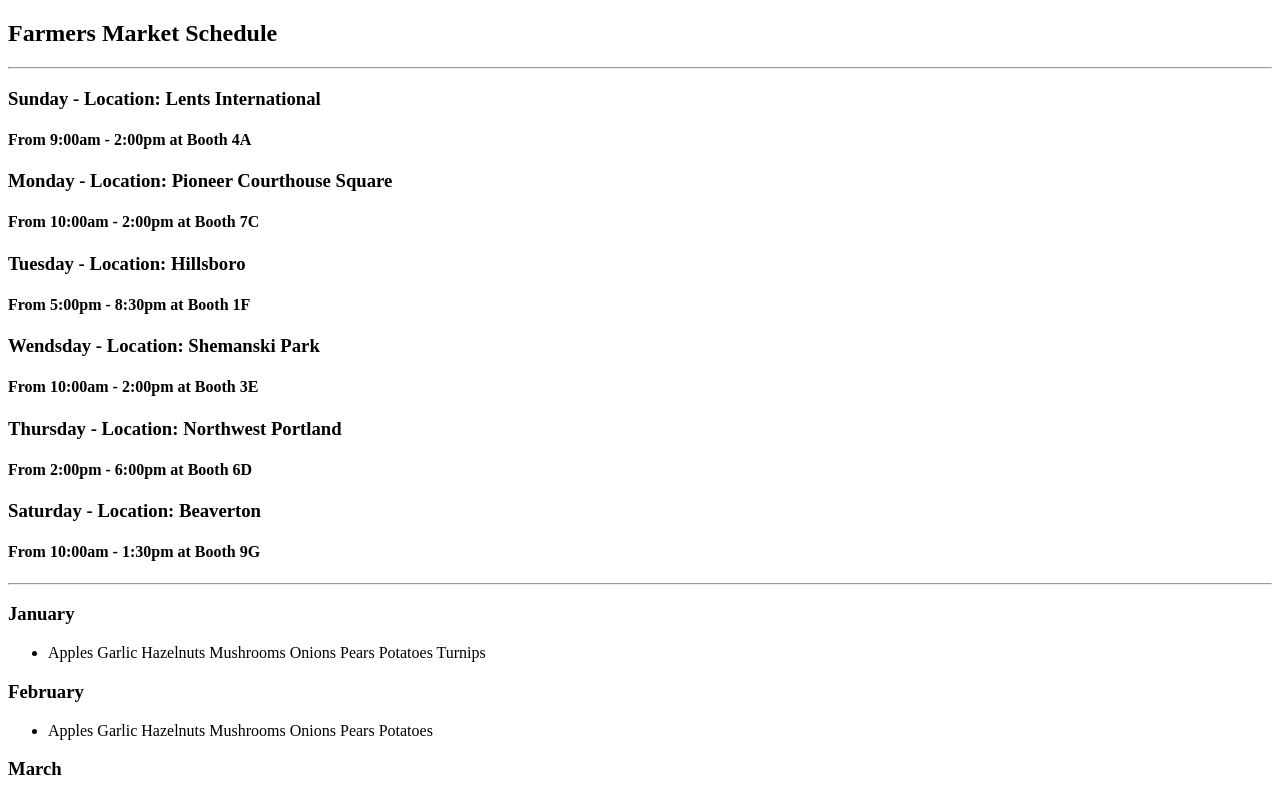
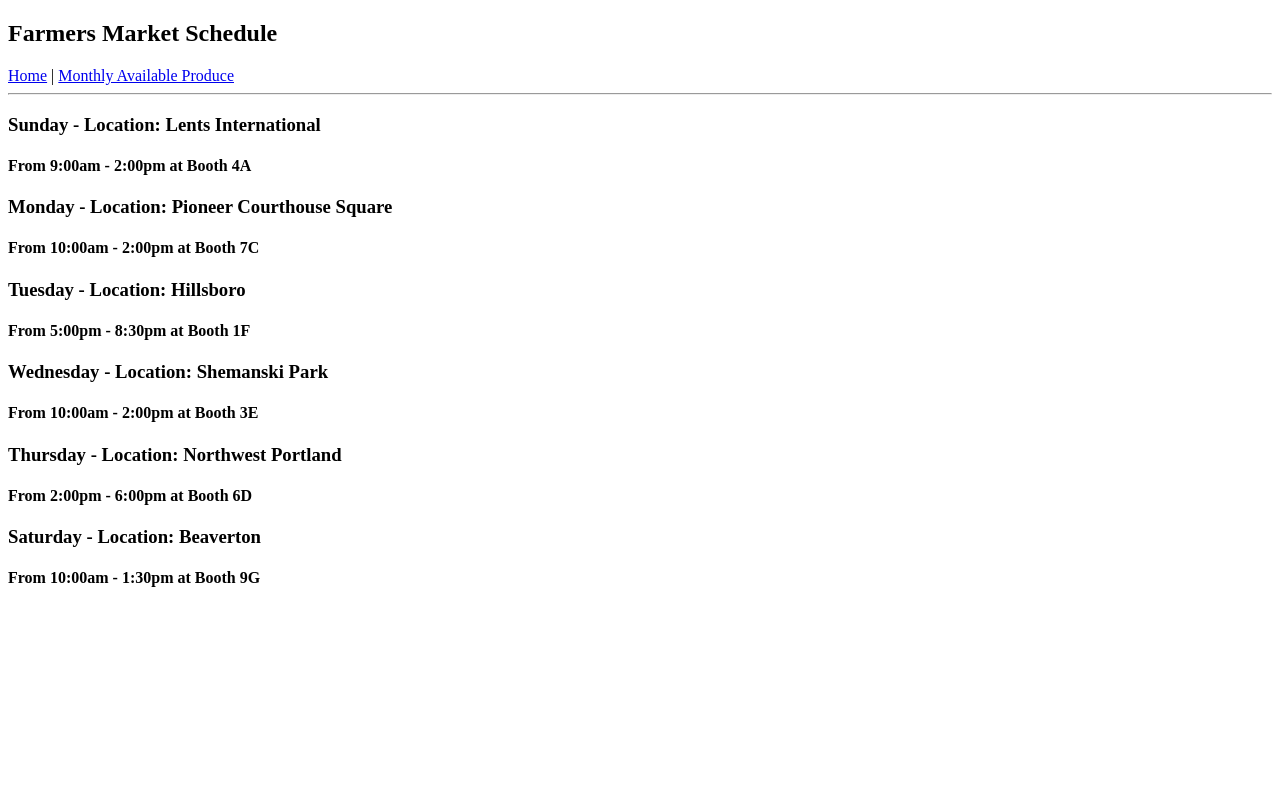
Before and after one commit to jftubridy/reactFarmersMarket, a React app: page / in a window 1280 px wide. Shown: the top 799 px of the page. Built offline with nearby package versions, Linux system fonts and the light colour scheme.

Commit message:
add functional link and routing to monthly produce

```diff
--- a/package.json
+++ b/package.json
@@ -22,6 +22,7 @@
     "prop-types": "^15.5.10",
     "react": "^15.5.4",
     "react-dom": "^15.5.4",
+    "react-router-dom": "^4.0.0",
     "styled-jsx": "^3.2.4"
   },
   "devDependencies": {
--- a/src/components/App.jsx
+++ b/src/components/App.jsx
@@ -3,15 +3,19 @@ import Header from './Header';
 import MarketSchedule from './MarketSchedule';
 import MonthlyProduce from './AvailableProduce';
 import Month from './Month';
+import { Switch, Route } from 'react-router-dom';
 
 function App() {
   return (
     <div>
       <Header />
       <hr/>
-      <MarketSchedule />
+      <Switch>
+        <Route exact path='/' component={MarketSchedule} />
+        <Route exact path='/Month' component={Month} />
       <hr/>
-      <Month />
+      {/* <Month /> */}
+      </Switch>
 
     </div>
   );
--- a/src/components/Header.jsx
+++ b/src/components/Header.jsx
@@ -1,7 +1,10 @@
 import React from 'react';
+import { Link } from 'react-router-dom';
 
 function Header() {
   return (
+    <div>
+
     <h2><style jsx> {`
     h2 {
       color: black;
@@ -10,6 +13,8 @@ function Header() {
       color: green;
     }
     `}</style>Farmers Market Schedule</h2>
+    <Link to='/'>Home</Link> | <Link to='/Month'>Monthly Available Produce</Link>
+    </div>
   );
 }
 
--- a/src/components/MarketSchedule.jsx
+++ b/src/components/MarketSchedule.jsx
@@ -22,7 +22,7 @@ const masterSchedule = [
     booth: '1F'
   },
   {
-    day: 'Wendsday',
+    day: 'Wednesday',
     location: 'Shemanski Park',
     hours: '10:00am - 2:00pm',
     booth: '3E'
--- a/src/index.jsx
+++ b/src/index.jsx
@@ -2,11 +2,14 @@ import React from 'react';
 import ReactDOM from 'react-dom';
 import App from './components/App';
 import { AppContainer } from 'react-hot-loader';
+import { HashRouter } from 'react-router-dom';
 
 const render = (Component) => {
   ReactDOM.render(
     <AppContainer>
-      <Component />
+      <HashRouter>
+        <Component />
+      </HashRouter>
     </AppContainer>,
     document.getElementById('react-app-root')
   );
```
Also changed, not shown: 1 other file (tests, documents, lock files or other folders).
